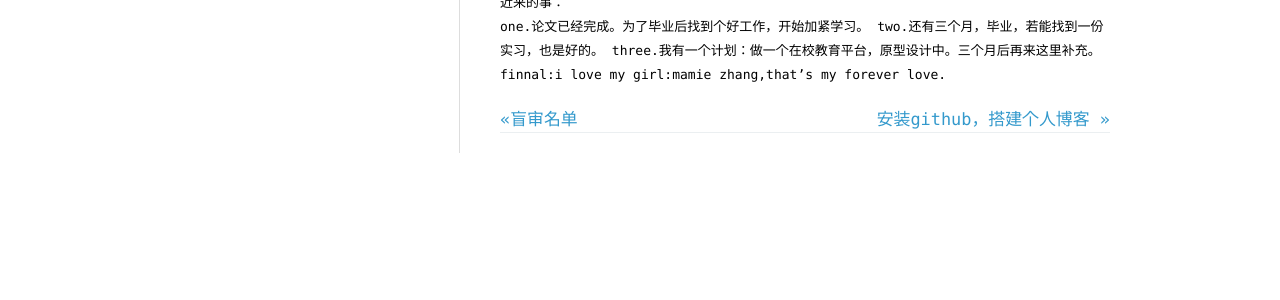
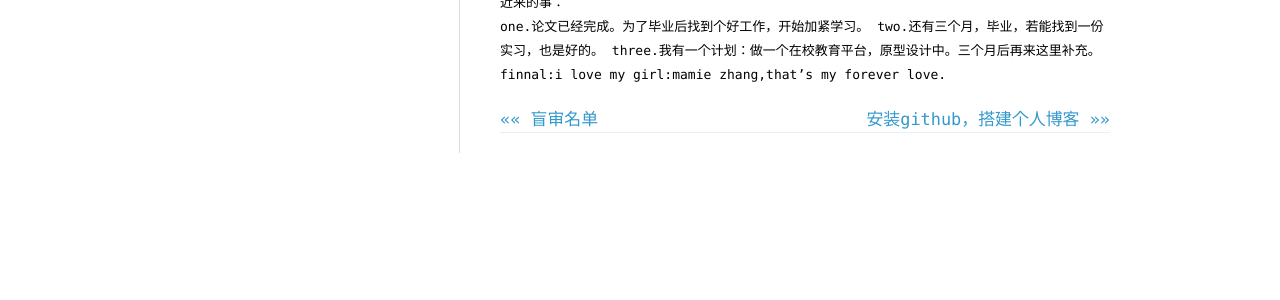
Before and after one commit to myersguo/myersguo.github.com, a Jekyll site: the page built from _posts/2013-04-04-recent.md, in a window 1280 px wide. Shown: the part 181-481 px from the top of the page. Built offline with Jekyll 4.4.1, drawn with Linux system fonts in a browser that asks for light colours; comment, search, counter and statistics services are not loaded.

Commit message:
Update wp.html

```diff
--- a/_layouts/wp.html
+++ b/_layouts/wp.html
@@ -44,11 +44,11 @@
 					 {% if page.previous.url %}
 					 <span style="float:left;width=" %50%;"="">
                 <a href="{{page.previous.url}}" title="Previous Post:
-{{page.previous.title}}"><span>&laquo;</span>{{page.previous.title}}</a></span>
+{{page.previous.title}}"><span>&laquo;&laquo; </span>{{page.previous.title}}</a></span>
         {% endif %}
 		 {% if page.next.url %}
                 <span style="float:right;width:%50%;"><a href="{{page.next.url}}" title="next Post:
-{{page.next.title}}">{{page.next.title}} <span>&raquo;</span> </a> </span>
+{{page.next.title}}">{{page.next.title}} <span>&raquo;&raquo;</span> </a> </span>
         {% endif %}
         </div>
 
```
